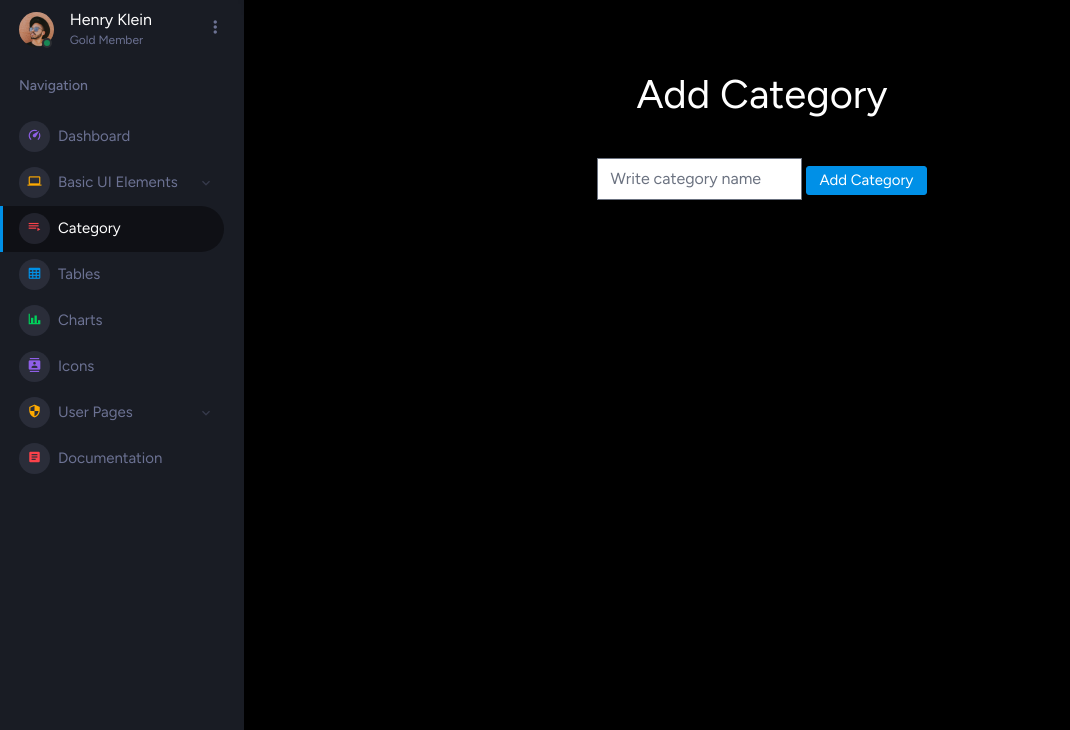
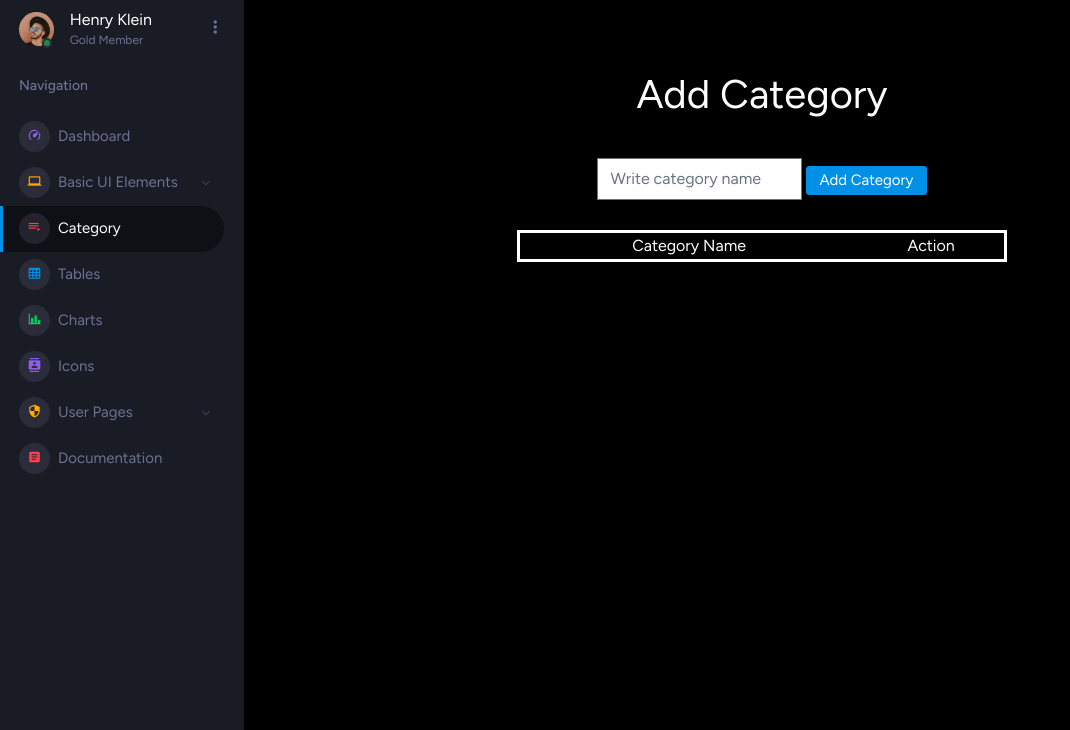
Before and after one commit to gihantha/EZShopper_ecommerce, a Laravel app: page /view_category in a window 1280 px wide. Shown: the part 70-800 px from the top of the page, without its empty margins (0-1070 px from the left). Run offline with Laravel 12, Linux system fonts and the light colour scheme; data that the repository does not hold is empty; style sheets or scripts are compiled from the project's sources; some libraries are stand-ins or nearby versions.

Commit message:
feat(category): show and delete from admin panel

```diff
--- a/app/Http/Controllers/AdminController.php
+++ b/app/Http/Controllers/AdminController.php
@@ -6,11 +6,15 @@ use Illuminate\Http\Request;
 
 use App\Models\Category;
 
+
+
 class AdminController extends Controller
 {
     public function view_category()
     {
-        return view('admin.category');
+        $data = Category::all();
+
+        return view('admin.category', compact('data'));
     }
     public function add_category(Request $request)
     {
@@ -22,4 +26,14 @@ class AdminController extends Controller
 
         return redirect()->back()->with('message','Category Added Successfully');
     }
+
+    public function delete_category($id)
+    {
+        $data = category::find($id);
+
+        $data->delete();
+
+        return redirect()->back()->with('message','Category Deleted Successfully');
+    }
+
 }
--- a/resources/views/admin/category.blade.php
+++ b/resources/views/admin/category.blade.php
@@ -18,6 +18,14 @@
         .input_color
         {
             color: black;
+        }
+        .center
+        {
+            margin: auto;
+            width: 50%;
+            text-align: center;
+            margin-top: 30px;
+            border: 3px solid white;
         }
     </style>
 </head>
@@ -47,6 +55,21 @@
                 <input type="submit" class="btn btn-primary" name="submit" value="Add Category">
             </form>
         </div>
+            <table class="center">
+                <tr>
+                    <td>Category Name</td>
+                    <td>Action</td>
+                </tr>
+
+                @foreach($data as $data)
+                    <tr>
+                        <td>{{$data->category_name}}</td>
+                        <td>
+                            <a onclick="return confirm('Are you sure want to delete this ?')" class="btn btn-danger" href="{{url('delete_category', $data->id)}}">Delete</a>
+                        </td>
+                    </tr>
+                @endforeach
+            </table>
     </div>
 </div>
 
--- a/routes/web.php
+++ b/routes/web.php
@@ -21,3 +21,5 @@ route::get('redirect',[HomeController::class,'redirect']);
 route::get('/view_category',[AdminController::class,'view_category']);
 
 route::post('/add_category',[AdminController::class,'add_category']);
+
+route::get('/delete_category/{id}',[AdminController::class,'delete_category']);
```
